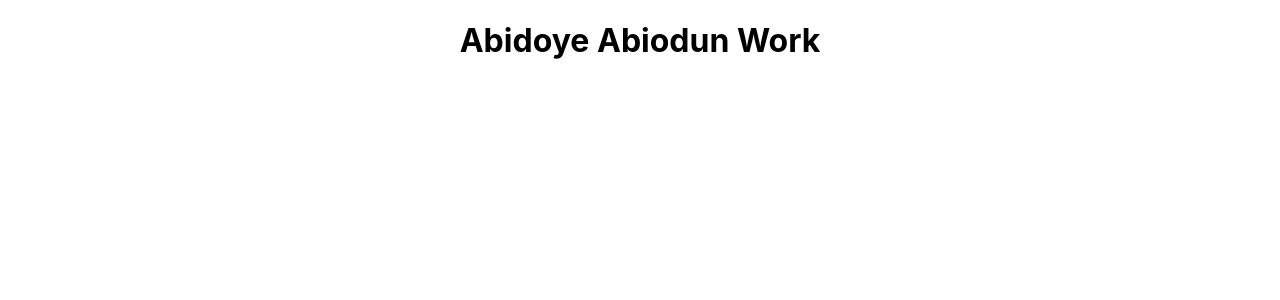
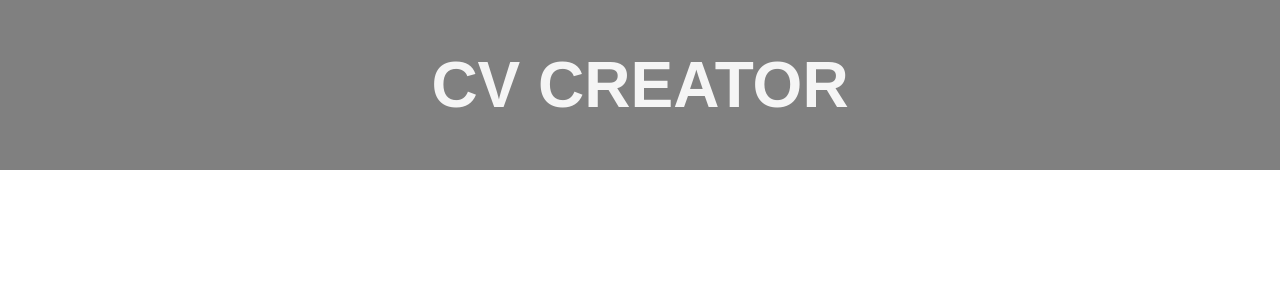
Before and after one commit to habidoyetech/cv-project, a React (Create React App) app: page / in a window 1280 px wide. Shown: the top 300 px of the page. Built offline with nearby package versions, Linux system fonts and the light colour scheme.

Commit message:
created the header component and style it

```diff
--- a/src/App.css
+++ /dev/null
@@ -1,38 +0,0 @@
-.App {
-  text-align: center;
-}
-
-.App-logo {
-  height: 40vmin;
-  pointer-events: none;
-}
-
-@media (prefers-reduced-motion: no-preference) {
-  .App-logo {
-    animation: App-logo-spin infinite 20s linear;
-  }
-}
-
-.App-header {
-  background-color: #282c34;
-  min-height: 100vh;
-  display: flex;
-  flex-direction: column;
-  align-items: center;
-  justify-content: center;
-  font-size: calc(10px + 2vmin);
-  color: white;
-}
-
-.App-link {
-  color: #61dafb;
-}
-
-@keyframes App-logo-spin {
-  from {
-    transform: rotate(0deg);
-  }
-  to {
-    transform: rotate(360deg);
-  }
-}
--- a/src/App.js
+++ b/src/App.js
@@ -1,11 +1,9 @@
-import './App.css';
+import Header from './Components/Header'
 
 function App() {
   return (
     <div className="App">
-      <div className="content">
-        <h1 className="header">Abidoye Abiodun Work</h1>
-      </div>
+      <Header/>
     </div>
   );
 }
--- /dev/null
+++ b/src/Components/Header.js
@@ -0,0 +1,12 @@
+
+const Header = () => {
+  return (
+    <header className="headerContainer">
+      <div className="headerWrapper">
+        <h1>CV CREATOR</h1>
+      </div>
+    </header>
+  )
+}
+
+export default Header
--- a/src/index.css
+++ b/src/index.css
@@ -1,13 +1,25 @@
-body {
+*,
+*::before,
+*::after {
+  box-sizing: border-box;
   margin: 0;
-  font-family: -apple-system, BlinkMacSystemFont, 'Segoe UI', 'Roboto', 'Oxygen',
-    'Ubuntu', 'Cantarell', 'Fira Sans', 'Droid Sans', 'Helvetica Neue',
-    sans-serif;
-  -webkit-font-smoothing: antialiased;
-  -moz-osx-font-smoothing: grayscale;
+  border: 0;
+  padding: 0;
+  font-family: 'Montserrat', sans-serif;
 }
 
-code {
-  font-family: source-code-pro, Menlo, Monaco, Consolas, 'Courier New',
-    monospace;
+.headerContainer {
+  background-color: gray;
 }
+
+.headerWrapper {
+  font-family: inherit;
+  display: flex;
+  align-items: center;
+  max-width: 1800px;
+  padding: 3rem 8rem;
+  margin: 0 auto;
+  color:whitesmoke;
+  font-size: 2rem;
+  justify-content: center;
+}
```
